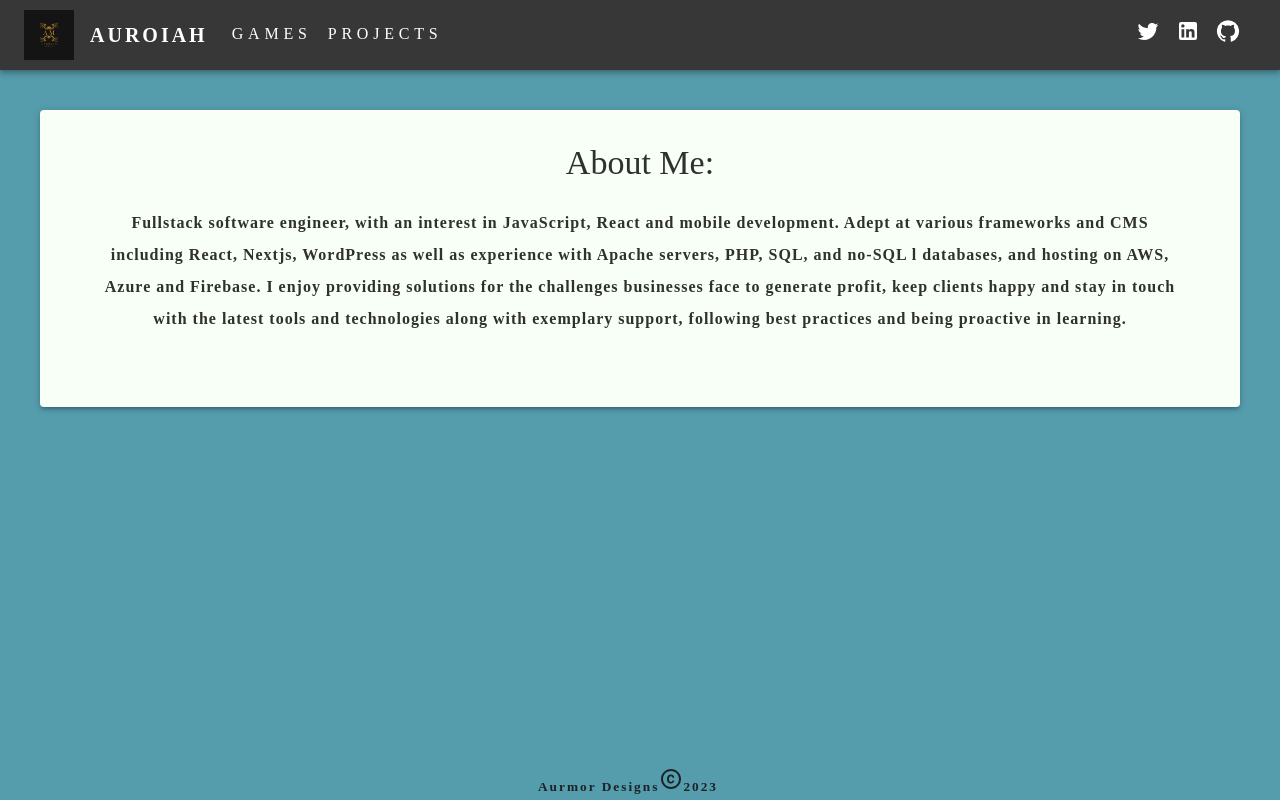
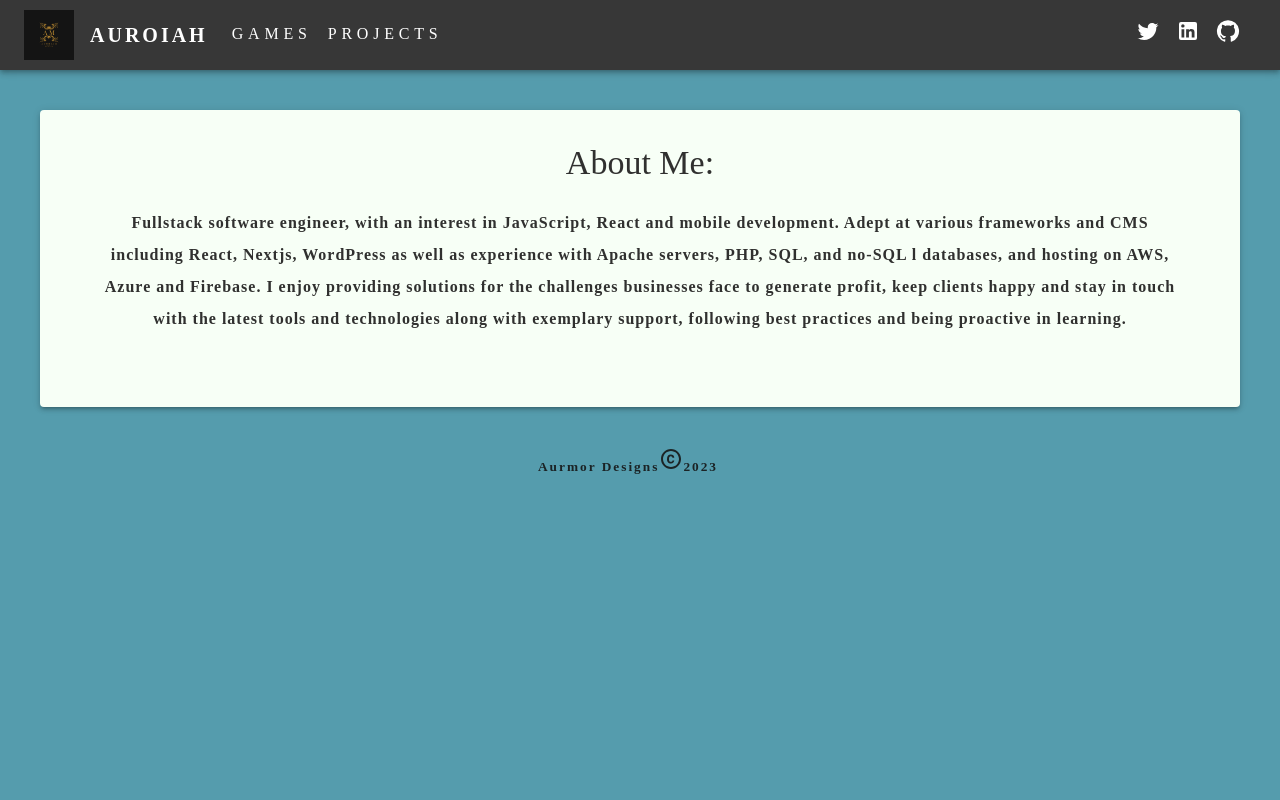
Before and after one commit to abmdev86/abm-portfolio, a React (Create React App) app: page / in a window 1280 px wide. Built offline with nearby package versions, Linux system fonts and the light colour scheme.

Commit message:
Update Footer.jsx

```diff
--- a/src/components/Footer.jsx
+++ b/src/components/Footer.jsx
@@ -11,7 +11,7 @@ export default function Footer() {
         rowSpacing={1}
         columnSpacing={{ xs: 1, sm: 2, md: 3 }}
         color="primary"
-        sx={{ flexShrink: 0, position: 'fixed', bottom: 0, width: '100%' }}
+        sx={{ flexShrink: 0, position: 'relative', width: '100%', height: '2.5rem', clear: 'both' }}
       >
         <Grid xs={12}>
 
```
